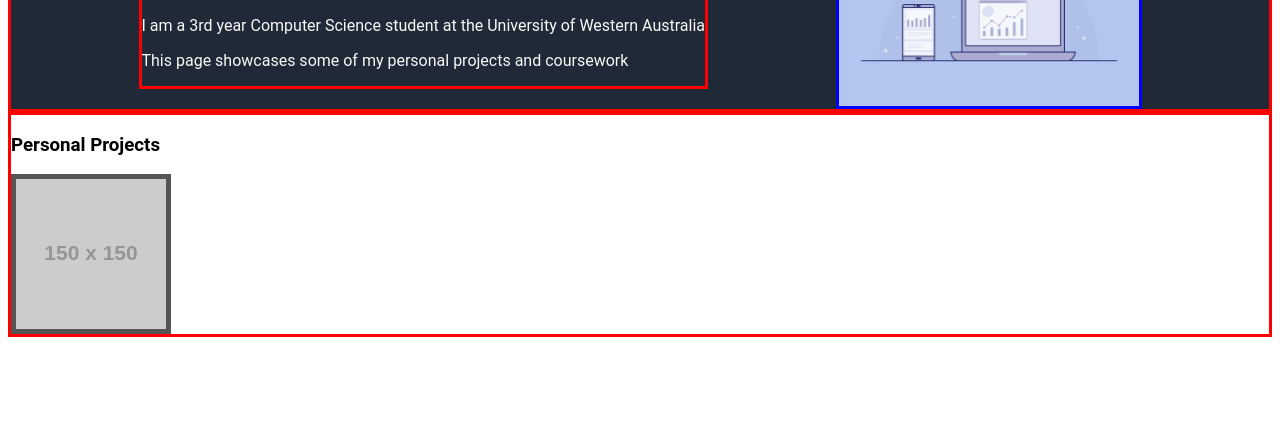
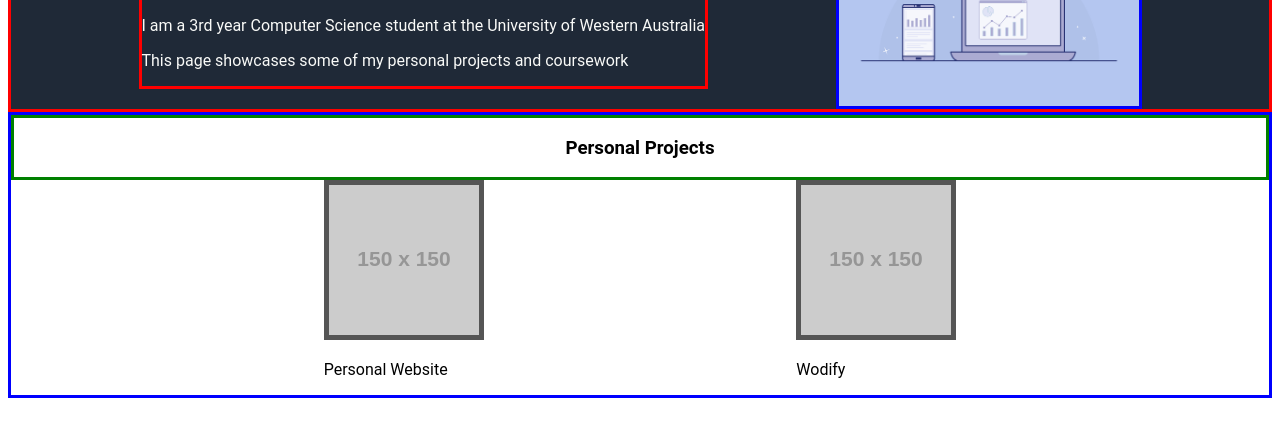
Before and after one commit to GlendleNguyen/Portfolio, a plain HTML site: page index.html in a window 1280 px wide. Shown: the part 247-684 px from the top of the page. Drawn offline with Linux system fonts and the light colour scheme; placeholder pictures from the web are drawn by us.

Commit message:
added containers

```diff
--- a/index.html
+++ b/index.html
@@ -38,22 +38,20 @@
     </div>
 
     <div class="personalprojects">
-        <h3>Personal Projects</h3>
+        <div class="p1">
+            <h3>Personal Projects</h3>
+        </div>
         <div class="projects">
-            <img src="https://via.placeholder.com/150"></a>
+            <div class="projectcontainer">
+                <img src="https://via.placeholder.com/150"></a>
+                <p>Personal Website</p>
+            </div>
+
+            <div class="projectcontainer">
+                <img src="https://via.placeholder.com/150"></a>
+                <p>Wodify</p>
+            </div>
         </div>
-    </div>
-
-    <div class="uniprojects">
-
-    </div>
-
-    <div class="inspire">
-
-    </div>
-
-    <div class="footer">
-
     </div>
 
 </body>
--- a/styles.css
+++ b/styles.css
@@ -68,11 +68,18 @@ body {
 /********** CONTENT **********/
 .personalprojects {
     border-style: solid;
-    border-color: red;
+    border-color: blue;
+}
+
+.p1 {
+    border-style: solid;
+    border-color: green;
+    text-align: center;
 }
 
 .projects {
     display: flex;
+    justify-content: space-evenly;
 }
 
 a {
```
